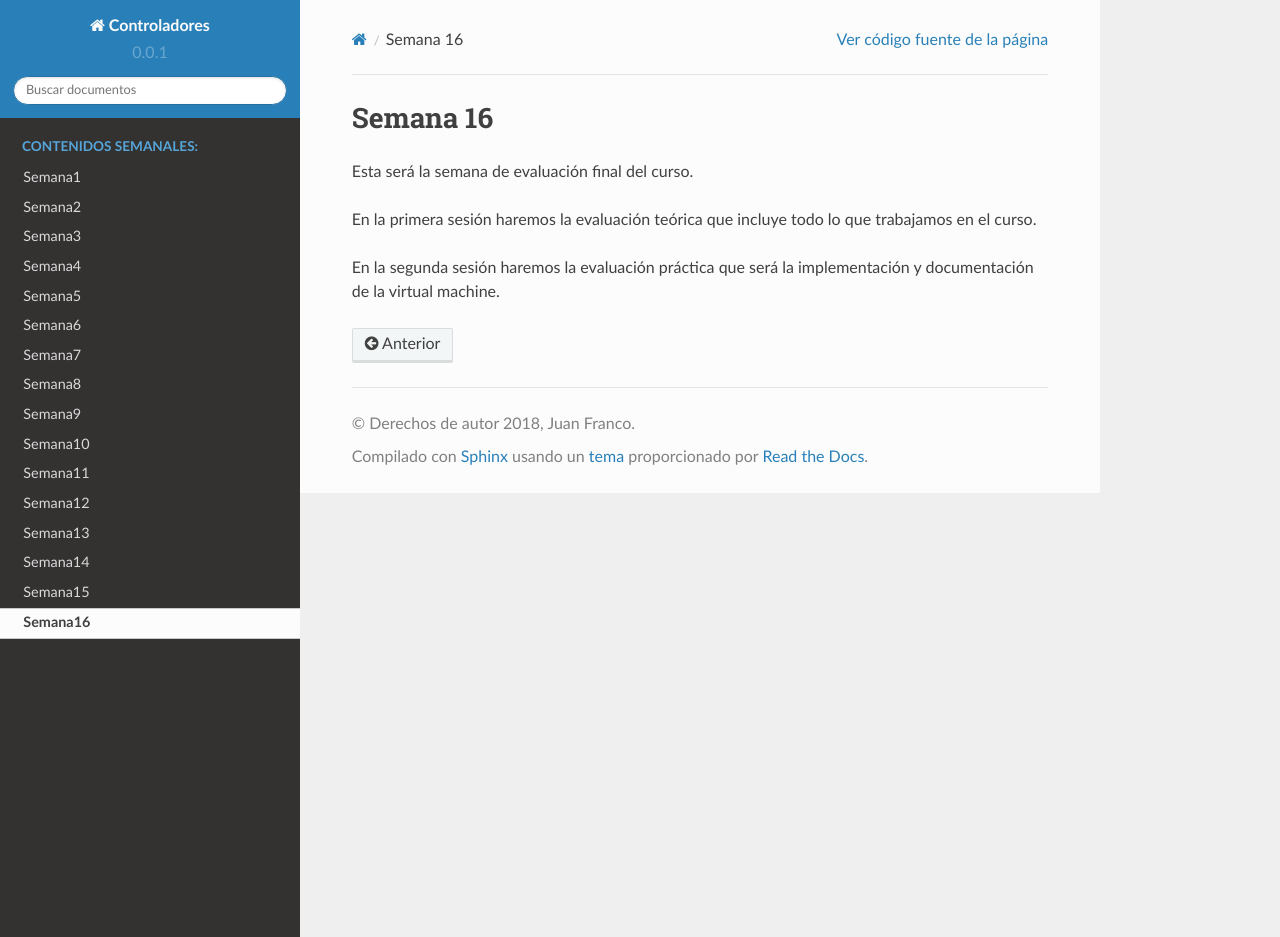
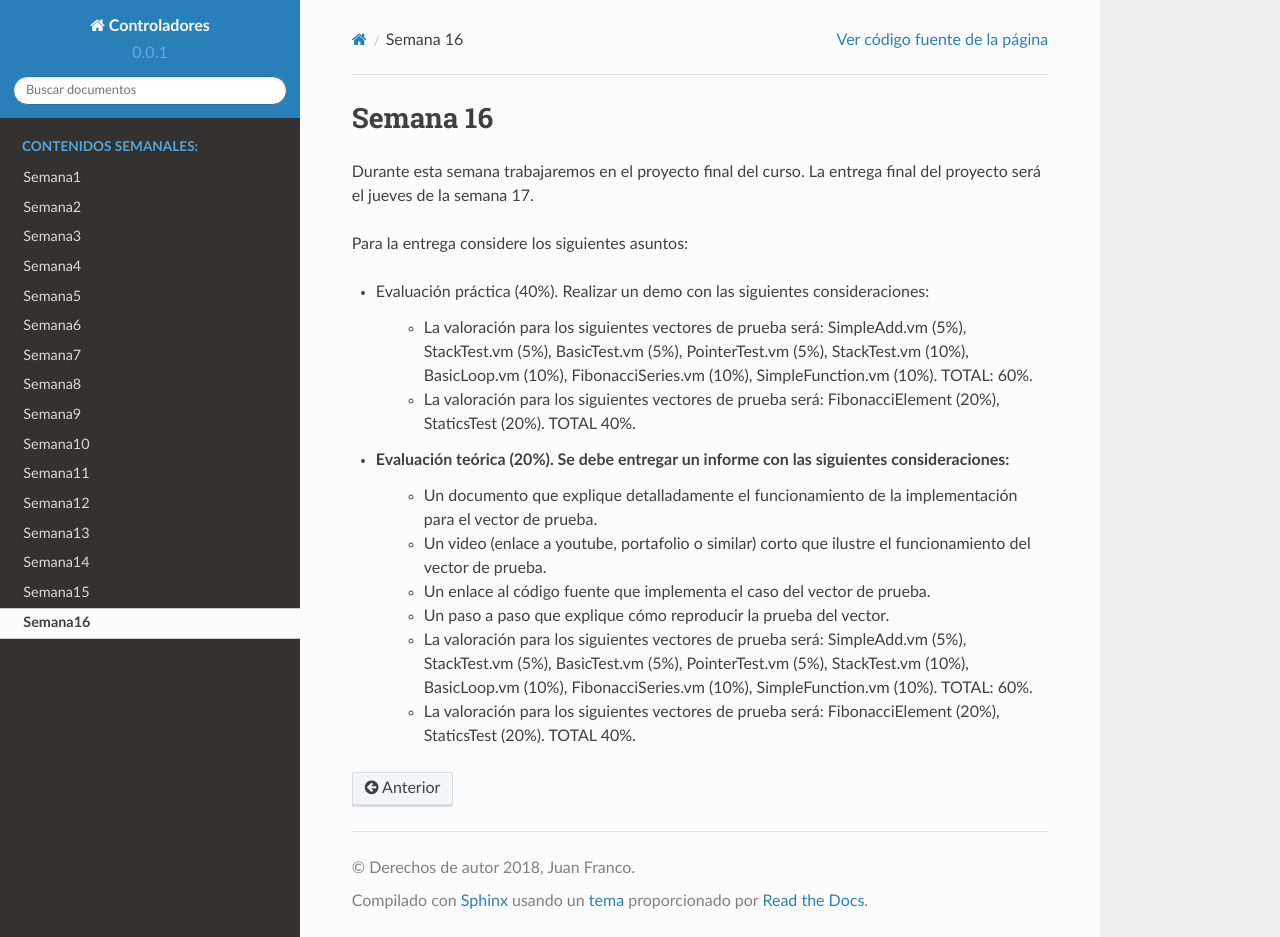
Before and after one commit to juanferfranco/controladores, a Sphinx documentation site: the page built from docs/_semana16/semana16.rst, in a window 1280 px wide and 937 px high. Built offline with Sphinx 7.4.7 and the Read the Docs theme 2.0.0, drawn with Linux system fonts in a browser that asks for light colours.

Commit message:
update week 16

```diff
--- a/docs/_semana16/semana16.rst
+++ b/docs/_semana16/semana16.rst
@@ -1,7 +1,23 @@
 Semana 16
 ===========
-Esta será la semana de evaluación final del curso.
+Durante esta semana trabajaremos en el proyecto final del curso. La entrega final del proyecto será el jueves de
+la semana 17.
 
-En la primera sesión haremos la evaluación teórica que incluye todo lo que trabajamos en el curso.
+Para la entrega considere los siguientes asuntos:
 
-En la segunda sesión haremos la evaluación práctica que será la implementación y documentación de la virtual machine.
+* Evaluación práctica (40%). Realizar un demo con las siguientes consideraciones:
+
+    * La valoración para los siguientes vectores de prueba será: SimpleAdd.vm (5%), StackTest.vm (5%), BasicTest.vm (5%),
+      PointerTest.vm (5%), StackTest.vm (10%), BasicLoop.vm (10%), FibonacciSeries.vm (10%), SimpleFunction.vm (10%).
+      TOTAL: 60%.
+    * La valoración para los siguientes vectores de prueba será: FibonacciElement (20%), StaticsTest (20%). TOTAL 40%.
+
+* Evaluación teórica (20%). Se debe entregar un informe con las siguientes consideraciones:
+    * Un documento que explique detalladamente el funcionamiento de la implementación para el vector de prueba.
+    * Un video (enlace a youtube, portafolio o similar) corto que ilustre el funcionamiento del vector de prueba.
+    * Un enlace al código fuente que implementa el caso del vector de prueba.
+    * Un paso a paso que explique cómo reproducir la prueba del vector.
+    * La valoración para los siguientes vectores de prueba será: SimpleAdd.vm (5%), StackTest.vm (5%), BasicTest.vm (5%),
+      PointerTest.vm (5%), StackTest.vm (10%), BasicLoop.vm (10%), FibonacciSeries.vm (10%), SimpleFunction.vm (10%).
+      TOTAL: 60%.
+    * La valoración para los siguientes vectores de prueba será: FibonacciElement (20%), StaticsTest (20%). TOTAL 40%.
```
